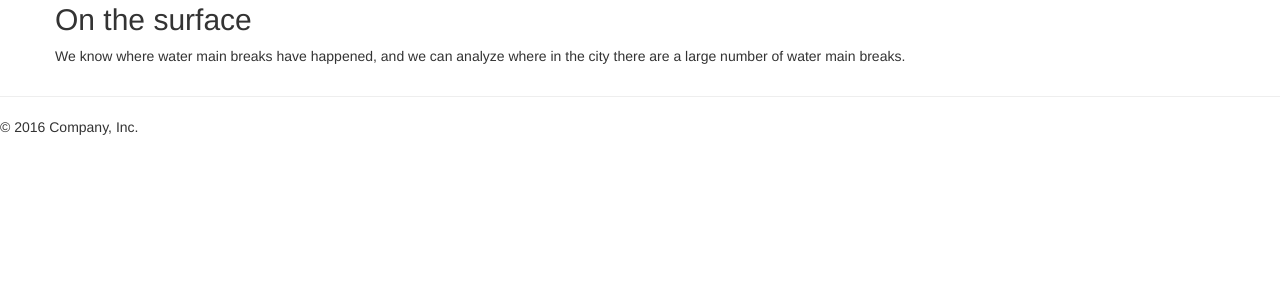
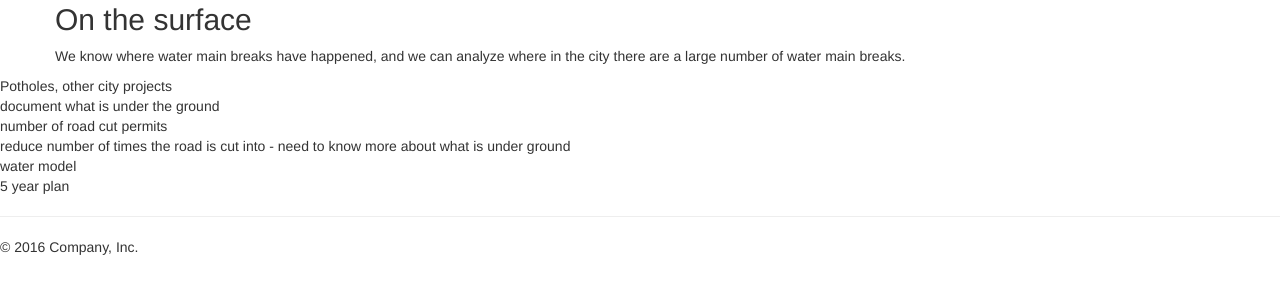
Before and after one commit to CityofSyracuse/InfrastructureData, a plain HTML site: page index.html in a window 1280 px wide. Shown: the part 1030-1317 px from the top of the page. Before the commit the page ends 1197 px from the top, so only its background shows below. Drawn offline with nearby package versions, Linux system fonts and the light colour scheme; a script that the page names is missing.

Commit message:
add plans for what to write

```diff
--- a/index.html
+++ b/index.html
@@ -78,12 +78,20 @@
         <h2>
           On the surface
         </h2>
-        <p>
+                <p>
           We know where water main breaks have happened, and we can analyze where in the city there are a large number of water main breaks.
         </p>
       </div>
     </div>
 
+    <p>
+      Potholes, other city projects
+      <br> document what is under the ground
+      <br>number of road cut permits
+      <br>reduce number of times the road is cut into - need to know more about what is under ground
+      <br>water model
+      <br>5 year plan
+    </p>
       <hr>
 
       <footer>
```
